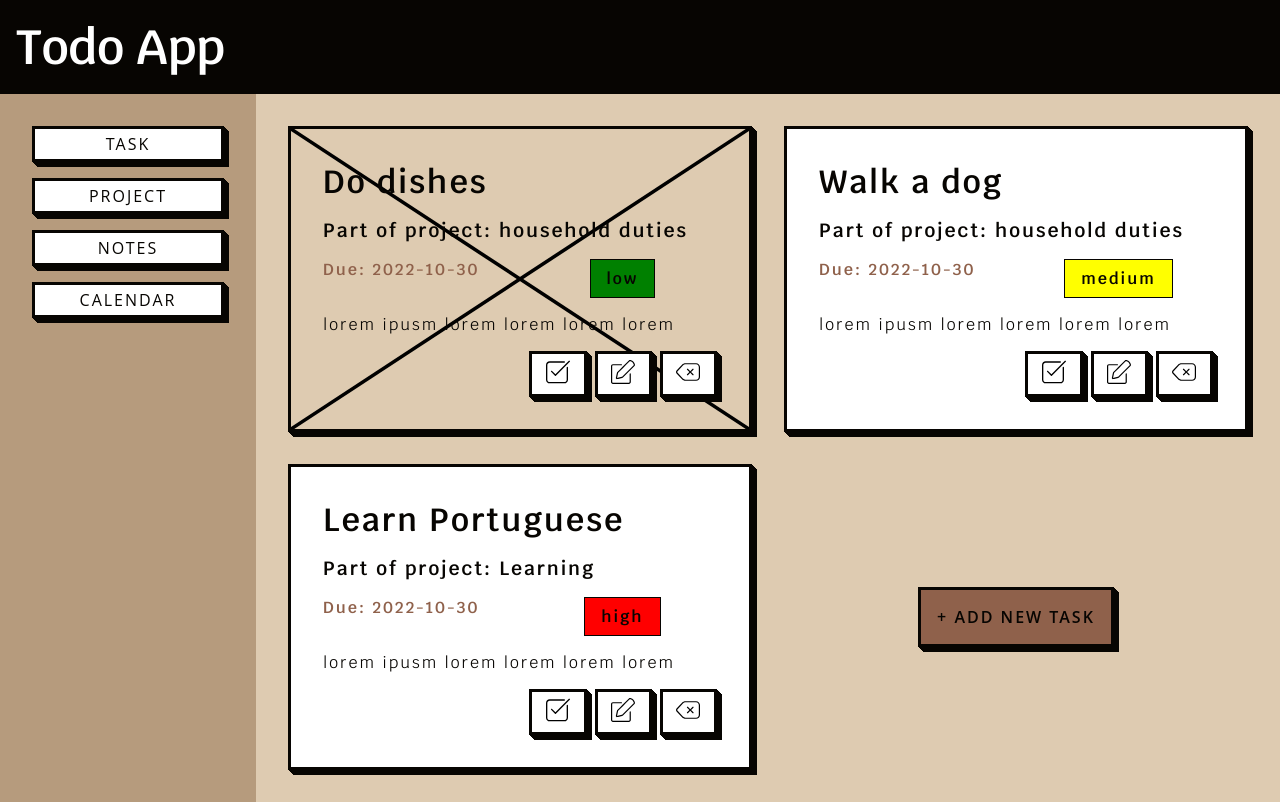
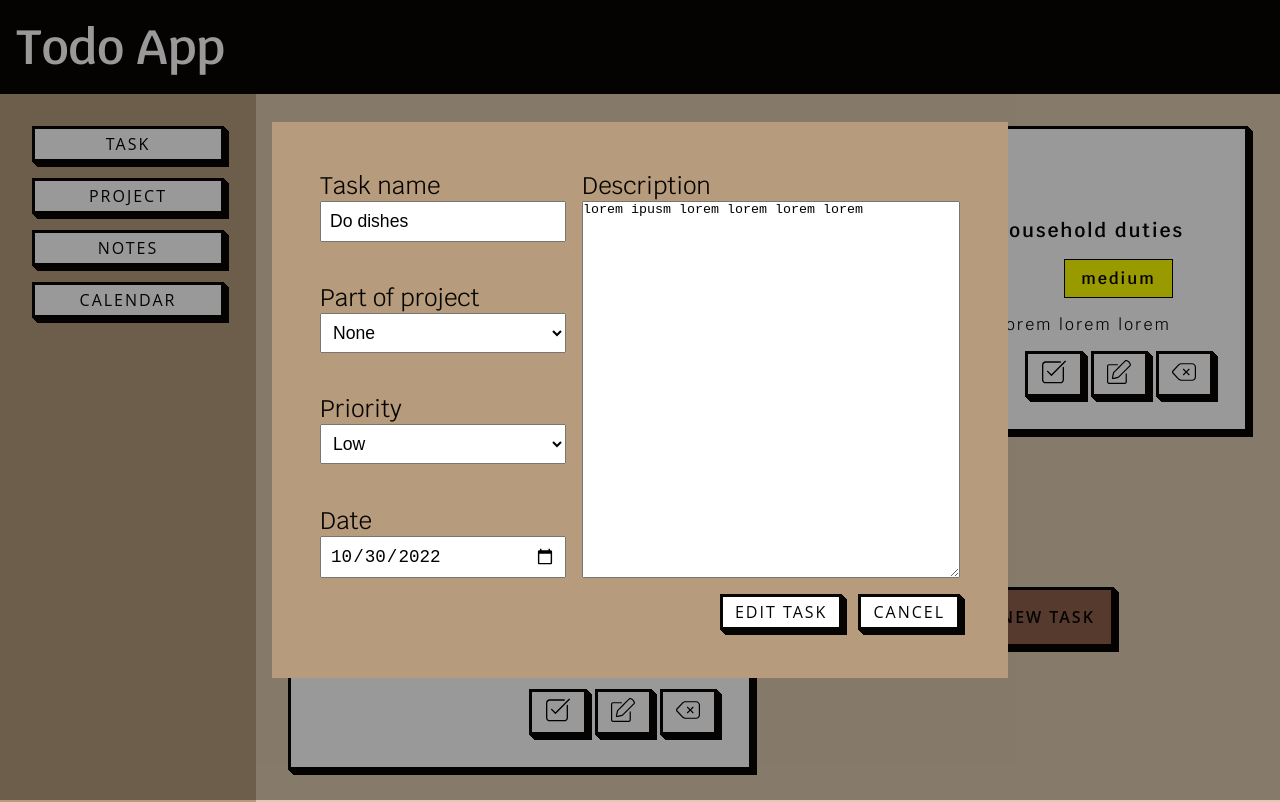
Before and after one commit to tomaszwasik31/todo-list, a website built with webpack: page dist/index.html in a window 1280 px wide. Both pictures are taken after a click on the button 623 px from the left and 374 px from the top of the page. Built offline with nearby package versions, Linux system fonts and the light colour scheme.

Commit message:
edit form function

```diff
--- a/src/index.js
+++ b/src/index.js
@@ -78,7 +78,7 @@
 //     taskWrapper.innerHTML = "";
 //   };
 
-//   const editStatus = (e) => {
+//   const editForm = (e) => {
 //     const index =
 //       e.currentTarget.parentNode.parentNode.id.replace(/\D/g, "") - 1;
 //   };
@@ -102,7 +102,7 @@
 //     renderAll();
 //   };
 //   const resetForm = () => {
-//     const form = document.querySelector("#form-new-task");
+//     const form = document.querySelector("#form");
 //     form.reset();
 //   };
 //   const showHideForm = () => {
@@ -116,7 +116,7 @@
 //   };
 
 //   window.onload = () => {
-//     const form = document.querySelector("#form-new-task");
+//     const form = document.querySelector("#form");
 //     form.onsubmit = submittedNewTask;
 //   };
 
@@ -163,8 +163,8 @@
 // taskPage();
 
 // =================================
-{
-  /* <div class="container">
+
+/* <div class="container">
           <p class="name">Title title</p>
           <p class="project-name">Part of project: Project name</p>
           <p class="date">Due: 2022-10-30</p>
@@ -187,7 +187,6 @@
         </div>
 
         <div id="add-task-btn" class="btn">+ Add new task</div> */
-}
 
 class Task {
   constructor(name, projectName, date, priority, description, status) {
@@ -228,7 +227,8 @@ let taskArray = [
 ];
 const taskPage = () => {
   const content = document.querySelector("#content");
-
+  const formAddBtn = document.querySelector("#form-btn-add");
+  const formEditBtn = document.querySelector("#form-btn-edit");
   let index;
 
   const renderTask = (task) => {
@@ -322,7 +322,7 @@ const taskPage = () => {
 
   const bindEvents = () => {
     const newTaskBtn = document.querySelector("#add-task-btn");
-    newTaskBtn.addEventListener("click", showHideForm);
+    newTaskBtn.addEventListener("click", newTaskForm);
 
     const cancelBtn = document.querySelector("#form-btn-cancel");
     cancelBtn.addEventListener("click", showHideForm);
@@ -336,9 +336,25 @@ const taskPage = () => {
     deleteTask.forEach((e) => {
       e.addEventListener("click", deleteStatus);
     });
+
+    const editTask = document.querySelectorAll(".edit");
+    editTask.forEach((e) => {
+      e.addEventListener("click", editForm);
+    });
+  };
+
+  const newTaskForm = () => {
+    showHideForm();
+
+    //check and hide correct btn
+    if (formAddBtn.classList.contains("hidden")) {
+      formAddBtn.classList.toggle("hidden");
+      formEditBtn.classList.toggle("hidden");
+    }
   };
 
   const showHideForm = () => {
+    resetForm();
     const form = document.querySelector(".form-wrapper");
     form.classList.toggle("hidden");
   };
@@ -368,7 +384,7 @@ const taskPage = () => {
   };
 
   window.onload = () => {
-    const form = document.querySelector("#form-new-task");
+    const form = document.querySelector("#form");
     form.onsubmit = submittedNewTask;
   };
 
@@ -392,13 +408,33 @@ const taskPage = () => {
         false
       )
     );
+
     renderAll();
-    resetForm();
     showHideForm();
   };
 
+  const editForm = (e) => {
+    getIndex(e);
+    showHideForm();
+
+    document.querySelector("[name='name']").value = taskArray[index].name;
+    // document.querySelector(`${taskArray[index].projectName}`).setAttribute("selected", "selected");
+    document
+      .querySelector(`#${taskArray[index].priority}`)
+      .setAttribute("selected", "selected");
+    document.querySelector("[name='date']").value = taskArray[index].date;
+    document.querySelector("[name='description']").value =
+      taskArray[index].description;
+
+    //check and hide correct btn
+    if (!formAddBtn.classList.contains("hidden")) {
+      formAddBtn.classList.toggle("hidden");
+      formEditBtn.classList.toggle("hidden");
+    }
+  };
+
   const resetForm = () => {
-    const form = document.querySelector("#form-new-task");
+    const form = document.querySelector("#form");
     form.reset();
   };
   const renderAll = () => {
```
Also changed, not shown: dist/index.html, dist/main.js, dist/style.css.
